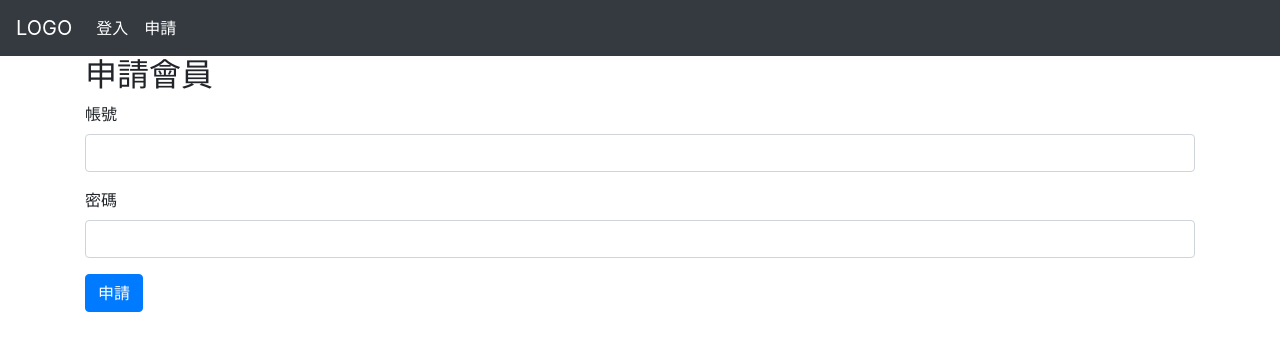
After one commit to a19860101/PHP-24-20200707, a PHP site: page /register.php in a window 1280 px wide. The commit adds this page. Shown: the top 351 px of the page. Run offline with PHP 8.4, Linux system fonts and the light colour scheme.

Commit message:
20200728

```diff
--- /dev/null
+++ b/member/register.php
@@ -0,0 +1,21 @@
+<?php include("template/header.php");?>
+<?php include("template/nav.php");?>
+<div class="container">
+    <div class="row">
+        <div class="col-12">
+            <h2>申請會員</h2>
+            <form action="store.php" method="post">
+                <div class="form-group">
+                    <label for="">帳號</label>
+                    <input type="text" name="user" class="form-control">
+                </div>
+                <div class="form-group">
+                    <label for="">密碼</label>
+                    <input type="password" name="pw" class="form-control">
+                </div>
+                <input type="submit" class="btn btn-primary" value="申請">
+            </form>
+        </div>
+    </div>
+</div>
+<?php include("template/footer.php");?>
--- a/member/template/nav.php
+++ b/member/template/nav.php
@@ -11,7 +11,7 @@
                 <a class="nav-link" href="login.php">登入</a>
             </li>
             <li class="nav-item active">
-                <a class="nav-link" href="create.php">申請</a>
+                <a class="nav-link" href="register.php">申請</a>
             </li>
             <?php }else{ ?>
             <li class="nav-item active">
```
Also changed, not shown: member/function.php (+18 -0 lines), member/store.php (added, +15 -0 lines).
